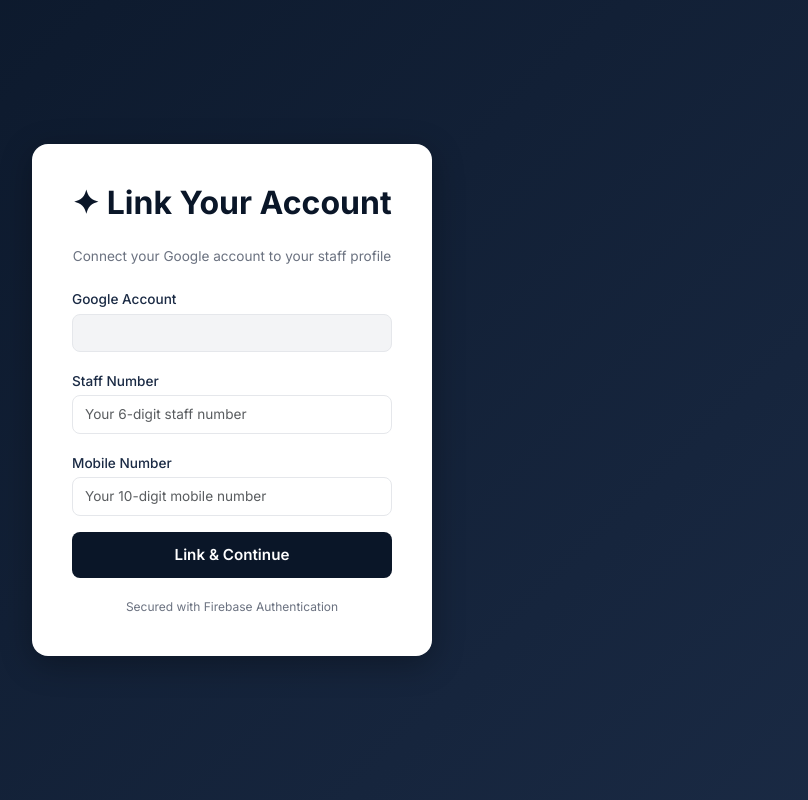
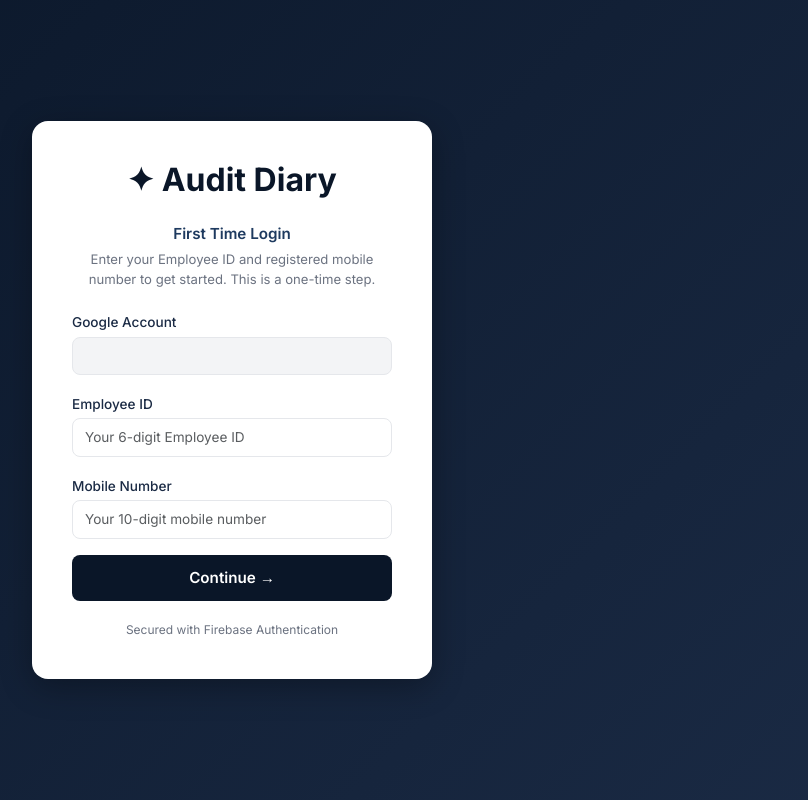
Before and after one commit to nikkuhot123/can-monthly-diary, a FastAPI app: page /auth/setup in a window 1280 px wide. Shown: the whole page, without its empty margins (408-1216 px from the left). Run offline with FastAPI, Linux system fonts and the light colour scheme.

Commit message:
fix: reword setup page to plain "First Time Login" with Employee ID label
Co-Authored-By: Claude Sonnet 4.6 <noreply@anthropic.com>

```diff
--- a/templates/setup_account.html
+++ b/templates/setup_account.html
@@ -3,7 +3,7 @@
 <head>
     <meta charset="UTF-8">
     <meta name="viewport" content="width=device-width, initial-scale=1.0">
-    <title>Setup Account - Audit Diary</title>
+    <title>First Time Login - Audit Diary</title>
     <link rel="preconnect" href="https://fonts.googleapis.com">
     <link rel="preconnect" href="https://fonts.gstatic.com" crossorigin>
     <link href="https://fonts.googleapis.com/css2?family=Inter:wght@400;500;600;700&display=swap" rel="stylesheet">
@@ -13,9 +13,12 @@
 <body>
 <div class="auth-page">
     <div class="auth-card">
-        <h2>✦ Link Your Account</h2>
-        <p style="text-align:center;font-size:0.85rem;color:#6b7280;margin-bottom:20px;">
-            Connect your Google account to your staff profile
+        <h2>✦ Audit Diary</h2>
+        <p style="text-align:center;font-size:0.95rem;font-weight:600;color:#1e3a5f;margin-bottom:4px;">
+            First Time Login
+        </p>
+        <p style="text-align:center;font-size:0.82rem;color:#6b7280;margin-bottom:20px;">
+            Enter your Employee ID and registered mobile number to get started. This is a one-time step.
         </p>
 
         {% if error %}
@@ -30,14 +33,14 @@
                 <input type="email" class="form-control" value="{{ request.query_params.email or '' }}" readonly style="background:#f3f4f6;">
             </div>
             <div class="mb-3">
-                <label>Staff Number</label>
-                <input type="text" name="staff_no" class="form-control" required placeholder="Your 6-digit staff number">
+                <label>Employee ID</label>
+                <input type="text" name="staff_no" class="form-control" required placeholder="Your 6-digit Employee ID">
             </div>
             <div class="mb-3">
                 <label>Mobile Number</label>
                 <input type="text" name="mobile" class="form-control" required placeholder="Your 10-digit mobile number">
             </div>
-            <button type="submit" class="google-btn">Link &amp; Continue</button>
+            <button type="submit" class="google-btn">Continue →</button>
         </form>
 
         <div class="auth-footer">Secured with Firebase Authentication</div>
```
